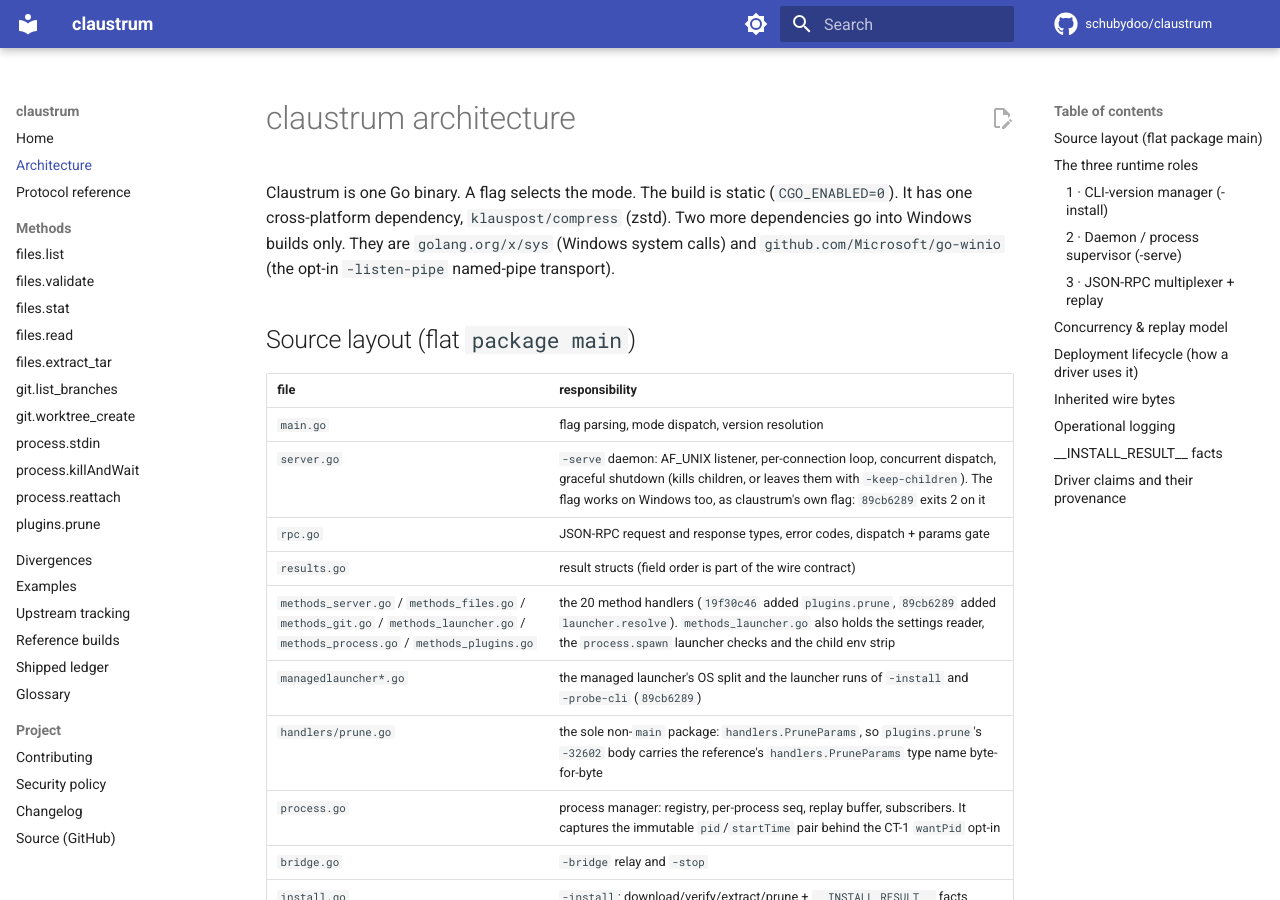
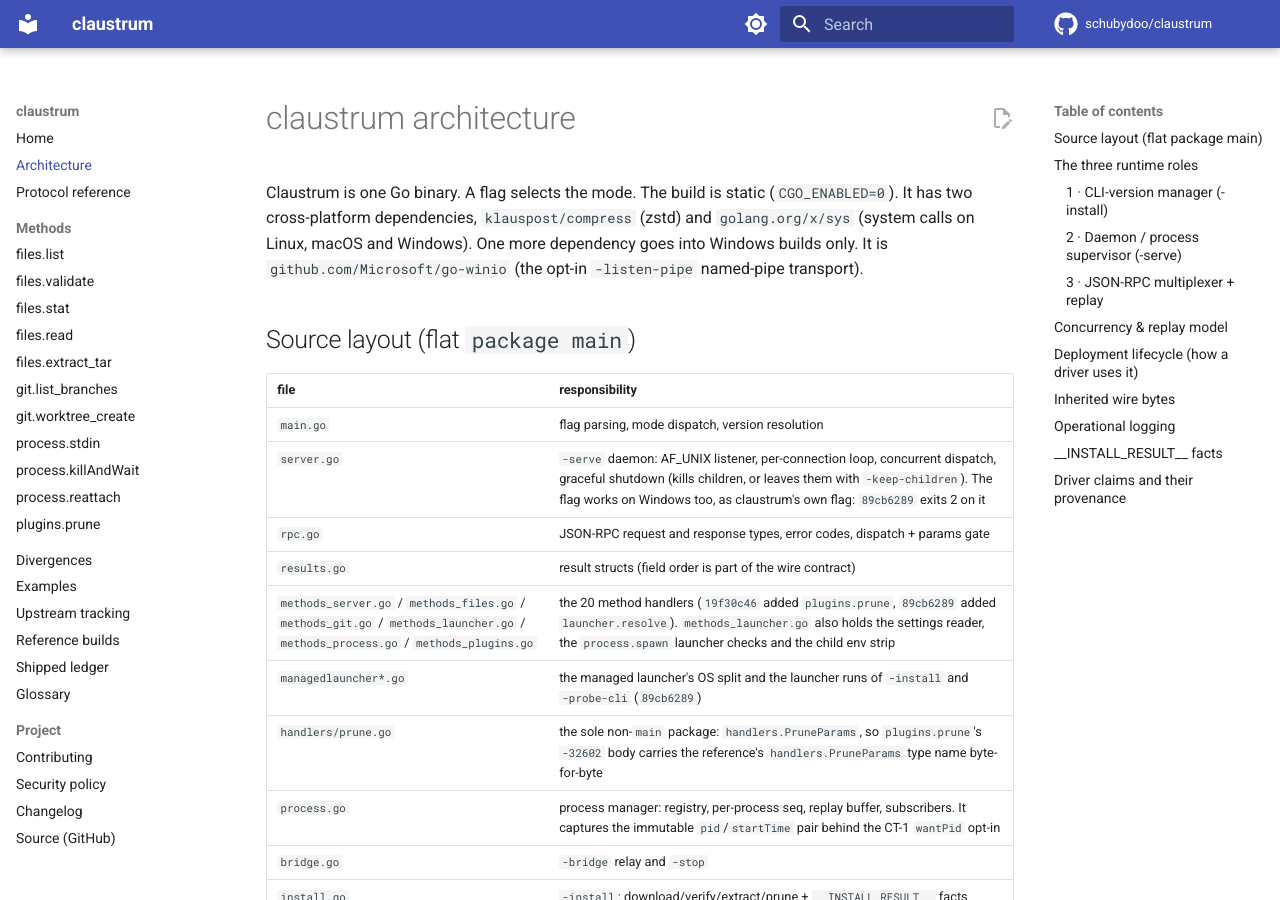
Before and after one commit to schubydoo/claustrum, an MkDocs documentation site: the page built from docs/ARCHITECTURE.md, in a window 1280 px wide and 900 px high. Built offline with MkDocs 1.6.1 and Material for MkDocs 9.7.7, drawn with Linux system fonts in a browser that asks for light colours; comment, search, counter and statistics services are not loaded.

Commit message:
docs: say that golang.org/x/sys also goes into Linux and macOS builds (#610)
golang.org/x/sys goes into Linux, macOS and Windows builds (x/sys/unix on Linux and macOS, x/sys/windows on Windows). Only github.com/Microsoft/go-winio is Windows-only. Fixed in AGENTS.md, CONTRIBUTING.md, README.md, docs/ARCHITECTURE.md, the review instructions, .bestpractices.json and two code comments.

Co-Authored-By: Claude Opus 5.5 <noreply@anthropic.com>

```diff
--- a/docs/ARCHITECTURE.md
+++ b/docs/ARCHITECTURE.md
@@ -1,10 +1,10 @@
 # claustrum architecture
 
 Claustrum is one Go binary. A flag selects the mode. The build is static
-(`CGO_ENABLED=0`). It has one cross-platform dependency, `klauspost/compress`
-(zstd). Two more dependencies go into Windows builds only. They are
-`golang.org/x/sys` (Windows system calls) and `github.com/Microsoft/go-winio`
-(the opt-in `-listen-pipe` named-pipe transport).
+(`CGO_ENABLED=0`). It has two cross-platform dependencies, `klauspost/compress`
+(zstd) and `golang.org/x/sys` (system calls on Linux, macOS and Windows). One
+more dependency goes into Windows builds only. It is
+`github.com/Microsoft/go-winio` (the opt-in `-listen-pipe` named-pipe transport).
 
 ## Source layout (flat `package main`)
 
```
Also changed, not shown: AGENTS.md (+5 -5 lines), CONTRIBUTING.md (+3 -3 lines), README.md (+4 -2 lines), .bestpractices.json, .github/claude-review-instructions.md, 2 other files.
